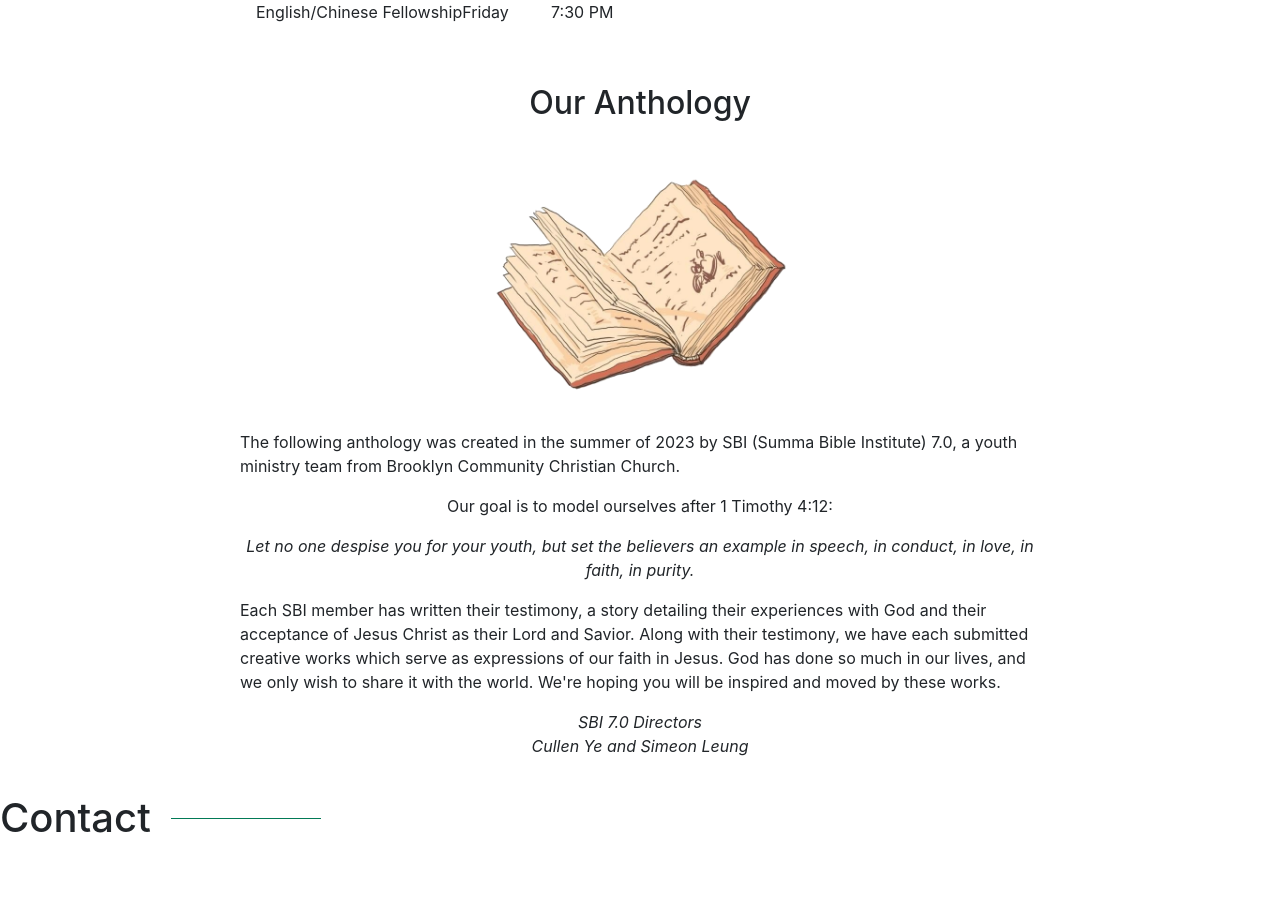
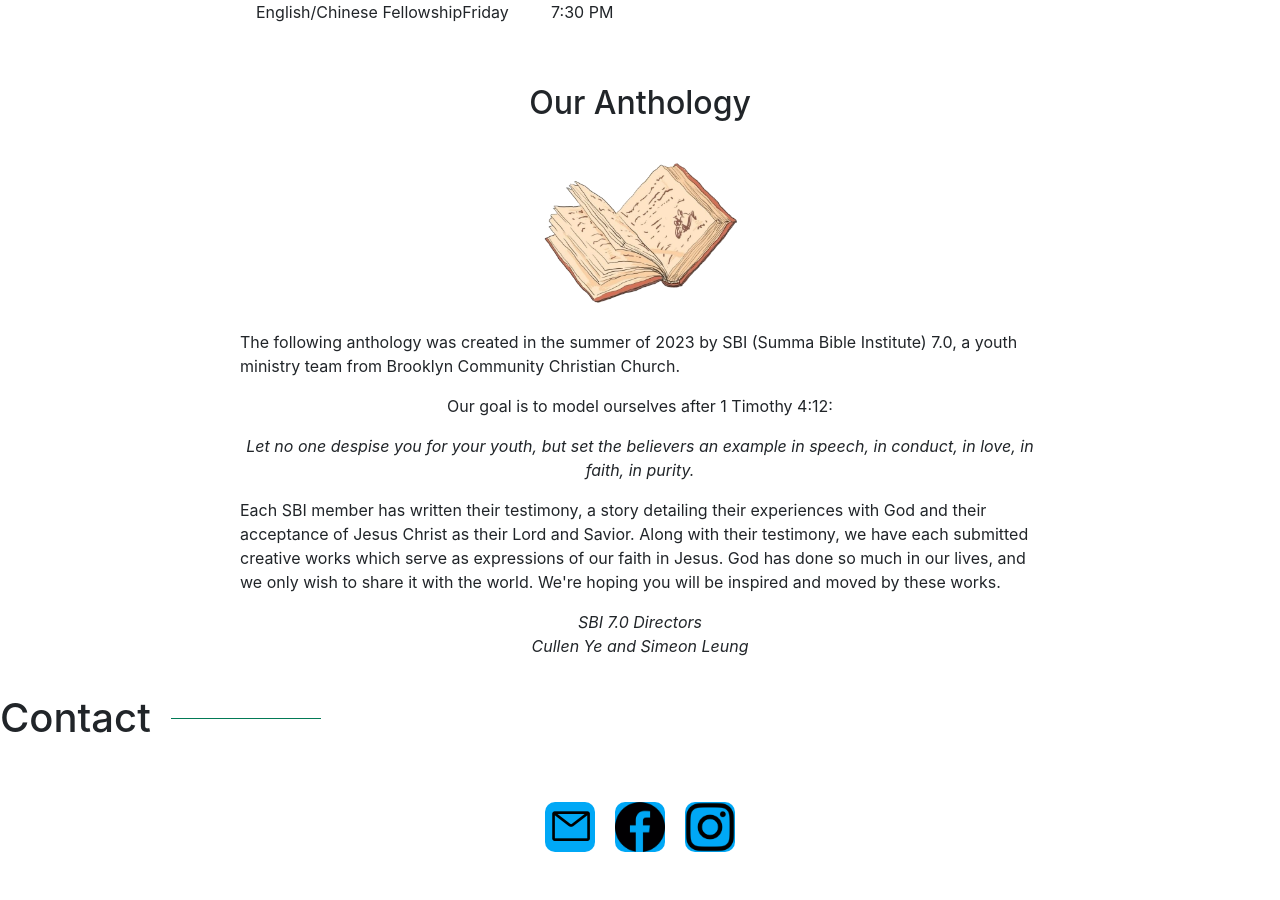
Before and after one commit to GalacticKnight/bccc, a React (Create React App) app: page / in a window 1280 px wide. Shown: the part 2481-3381 px from the top of the page. After the commit the page ends 3343 px from the top, so only its background shows below. Built offline with nearby package versions, Linux system fonts and the light colour scheme.

Commit message:
added responsiveness to book image

```diff
--- a/src/components/static/Anthology.css
+++ b/src/components/static/Anthology.css
@@ -15,15 +15,18 @@
 }
 
 .anthologySummary {
-    width: 90%; /* Default width for small screens */
-    max-width: 800px; /* Maximum width to prevent it from getting too wide */
+    width: 90%;
+    max-width: 800px;
     margin: 0 auto;
 }
 
-/* Add media queries to adjust width for different screen sizes */
 @media (min-width: 768px) {
     .anthologySummary {
         width: 80%;
+    }
+
+    #book img{
+        max-width: 250px;
     }
 }
 
@@ -31,4 +34,8 @@
     .anthologySummary {
         width: 70%;
     }
+
+    #book img{
+        max-width: 200px;
+    }
 }
```
